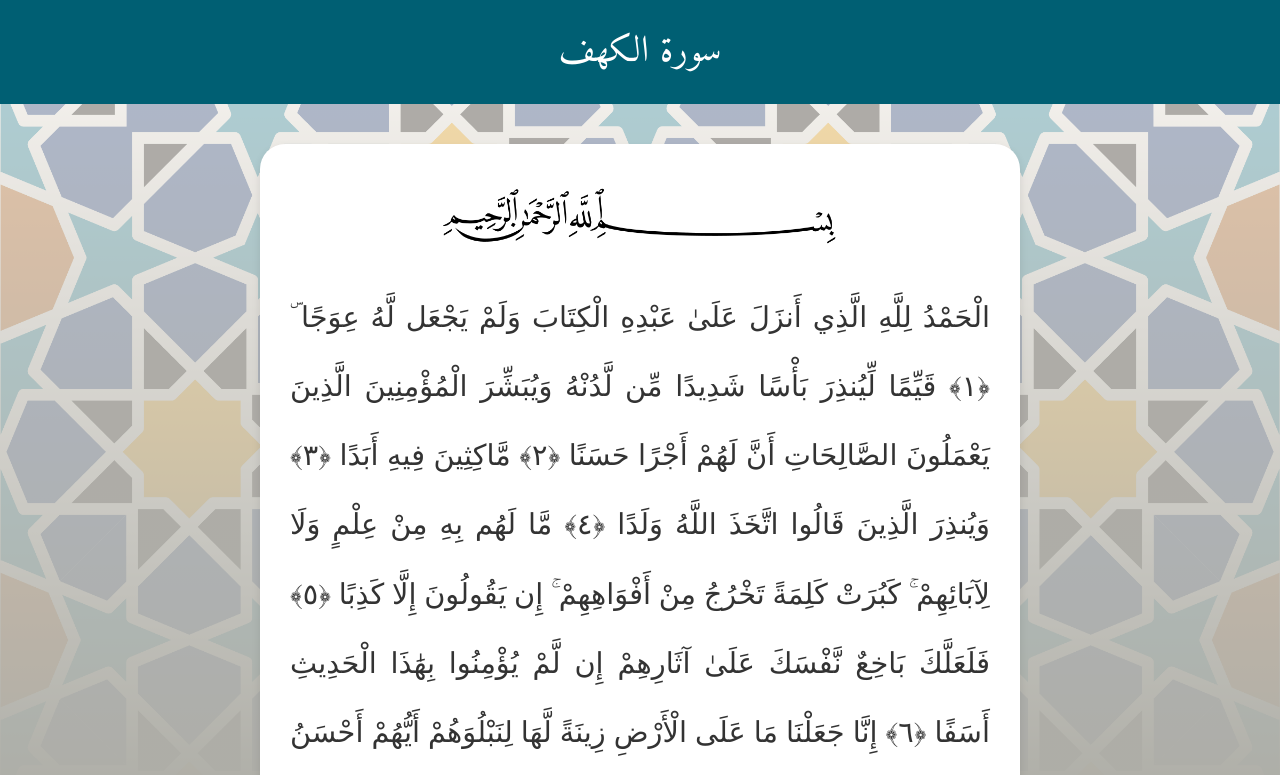
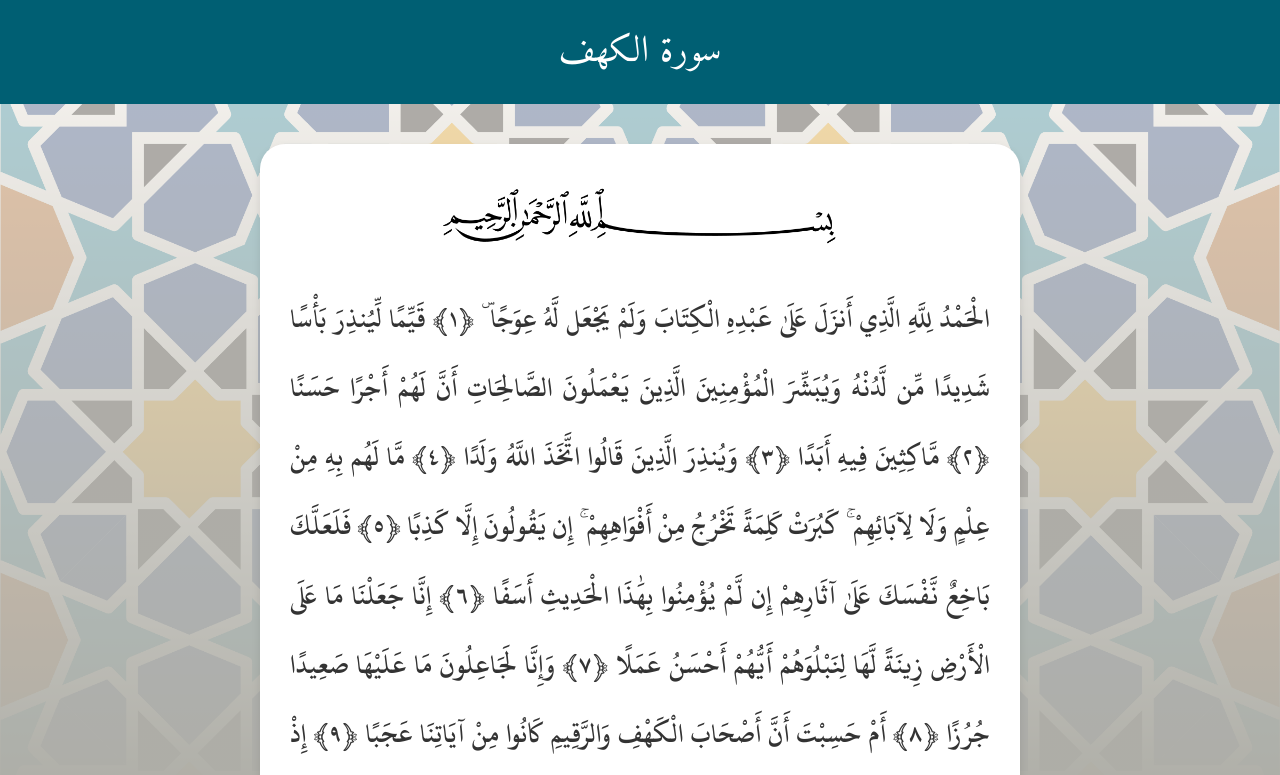
Before and after one commit to shahdgamall/Jumuah-light, a website: page src/surah.html in a window 1280 px wide. Shown: the top 775 px of the page. Drawn offline with Linux system fonts and the light colour scheme; files whose address does not match are found by name; a web font is replaced by a local one.

Commit message:
fix: change font url

```diff
--- a/src/style.css
+++ b/src/style.css
@@ -5,7 +5,7 @@
 
 @font-face {
   font-family: "Uthmani";
-  src: url("UthmanTNB_v2-0.ttf") format("truetype");
+  src: url("/font/UthmanTNB_v2-0.ttf") format("truetype");
 }
 body {
   margin: 0;
@@ -37,7 +37,7 @@ header {
   direction: rtl;
   line-height: 2.4;
 
-  font-family: 'Uthmani';
+  font-family: "Uthmani";
 }
 .surah {
   word-wrap: break-word;
```
